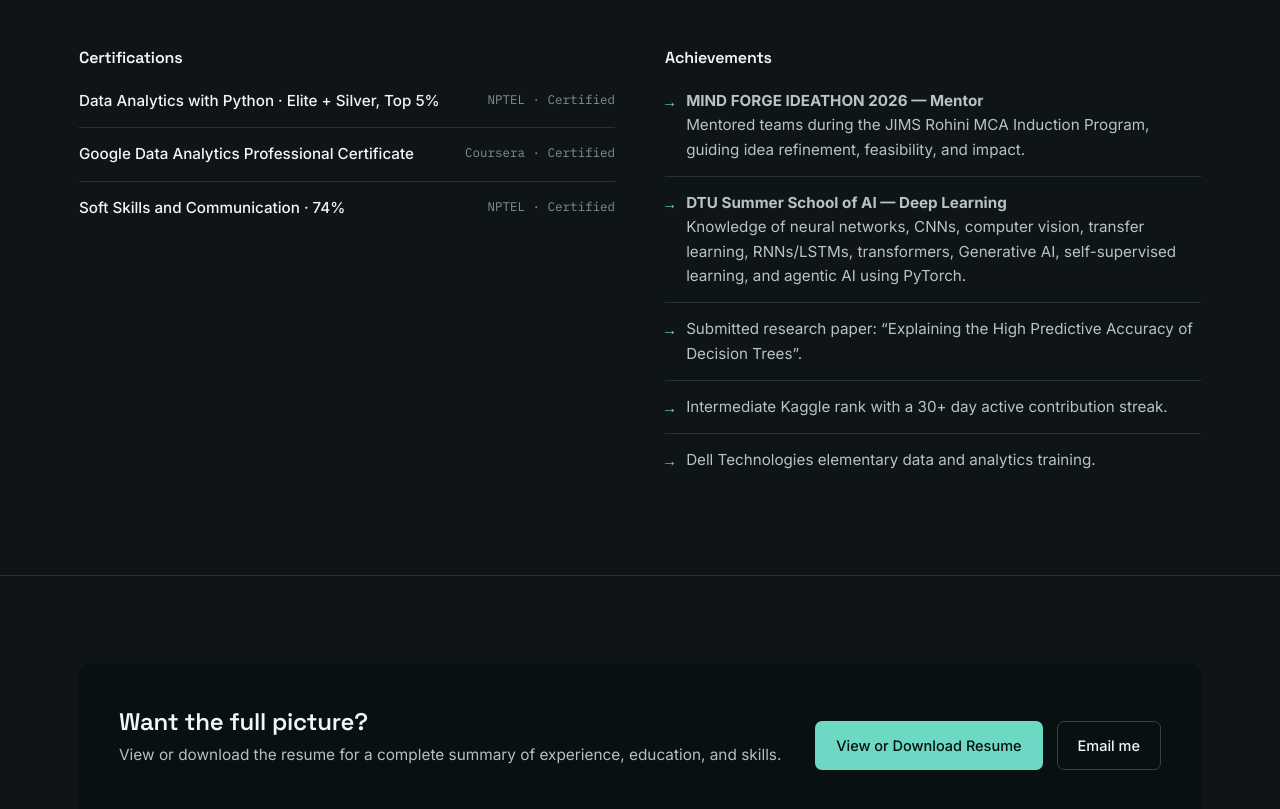
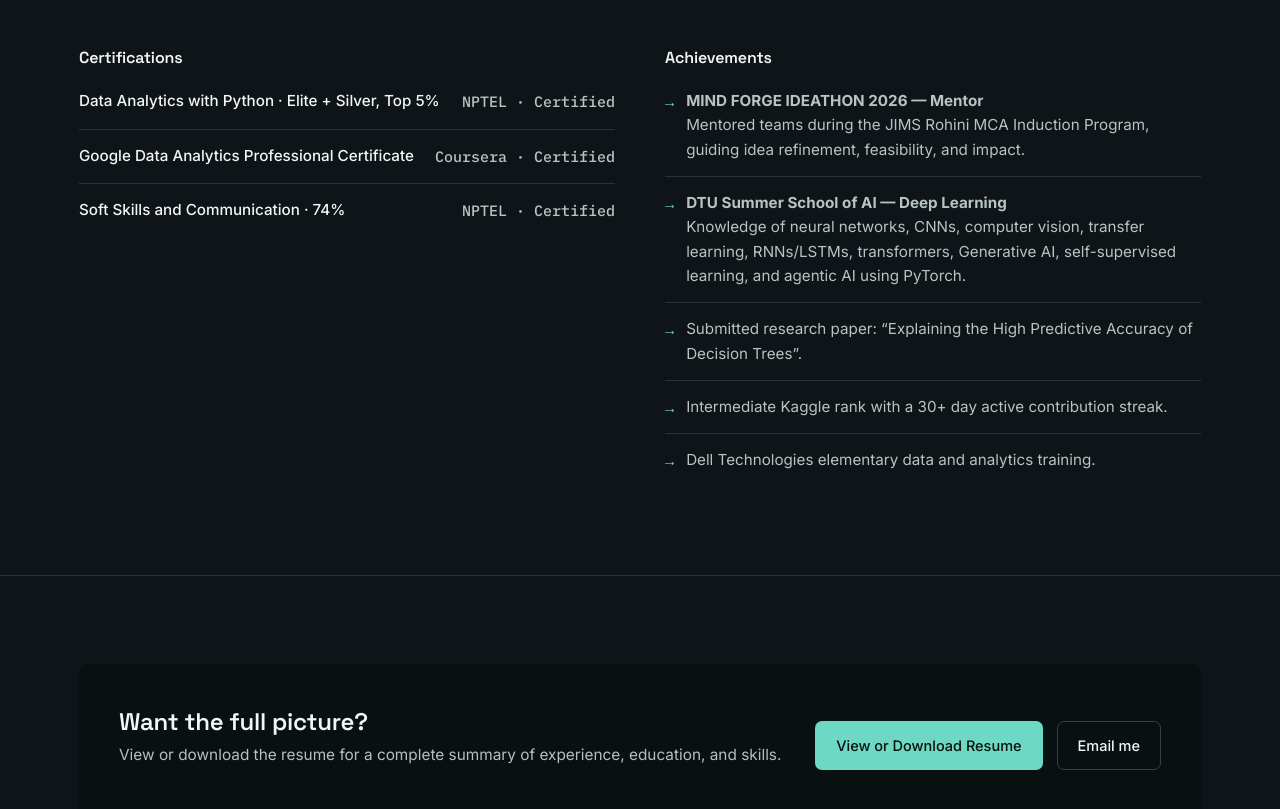
Before and after one commit to PiyushVerma2026/PORTFOLIO, a website: page index.html in a window 1280 px wide. Shown: the part 5716-6525 px from the top of the page. Drawn offline with Linux system fonts and the light colour scheme.

Commit message:
Improve certification metadata readability

```diff
--- a/index.html
+++ b/index.html
@@ -560,7 +560,7 @@
   }
   .cert-item:last-child{border-bottom:none;}
   .cert-item .cert-name{font-weight:500;}
-  .cert-item .cert-meta{color:var(--ink-faint); font-family:var(--font-mono); font-size:12.5px;}
+  .cert-item .cert-meta{color:var(--ink-soft); font-family:var(--font-mono); font-size:15px; line-height:1.7; font-weight:500;}
   .achieve-list{list-style:none; margin:0; padding:0;}
   .achieve-list li{
     padding:14px 0; border-bottom:1px solid var(--line);
```
